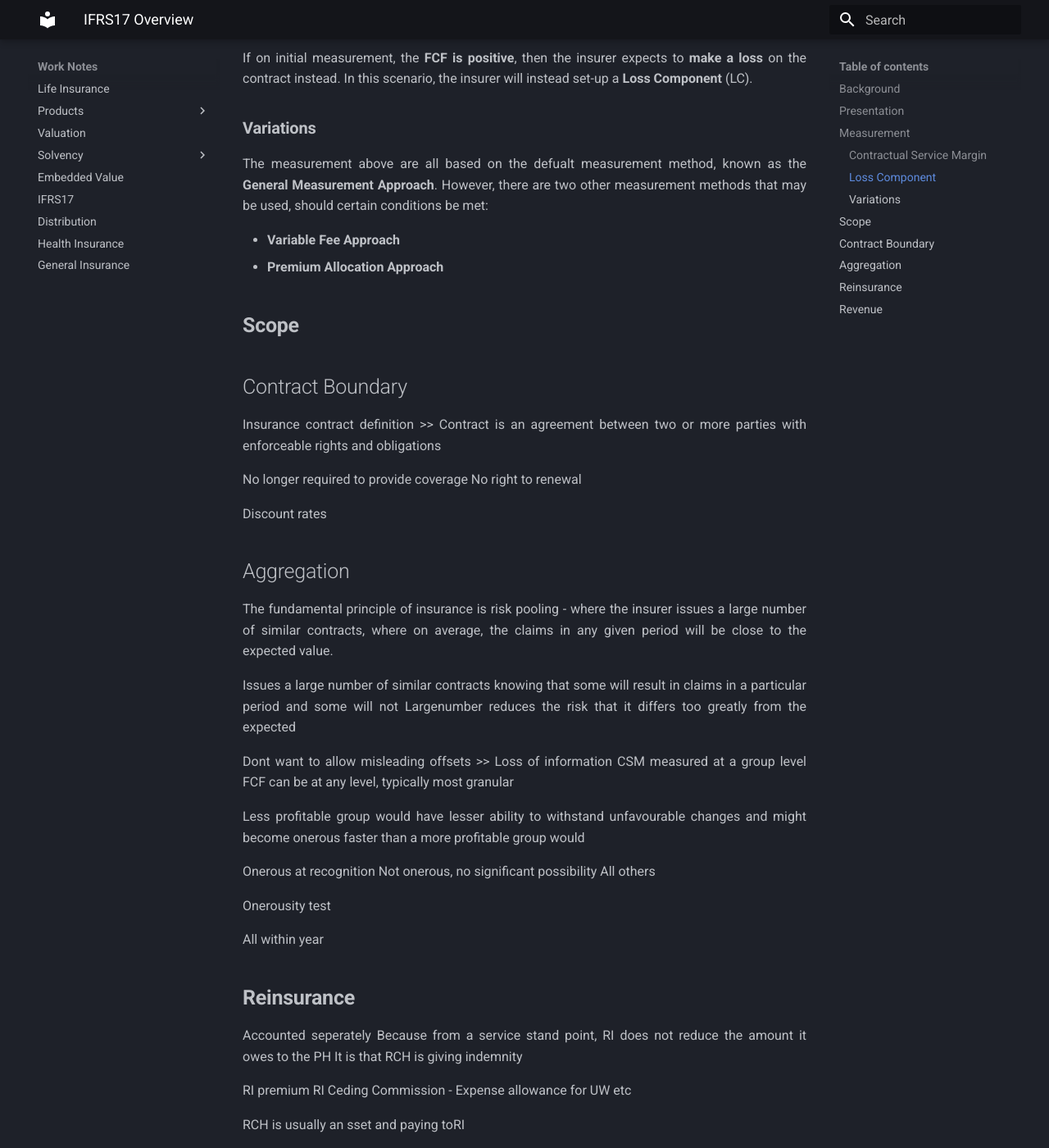
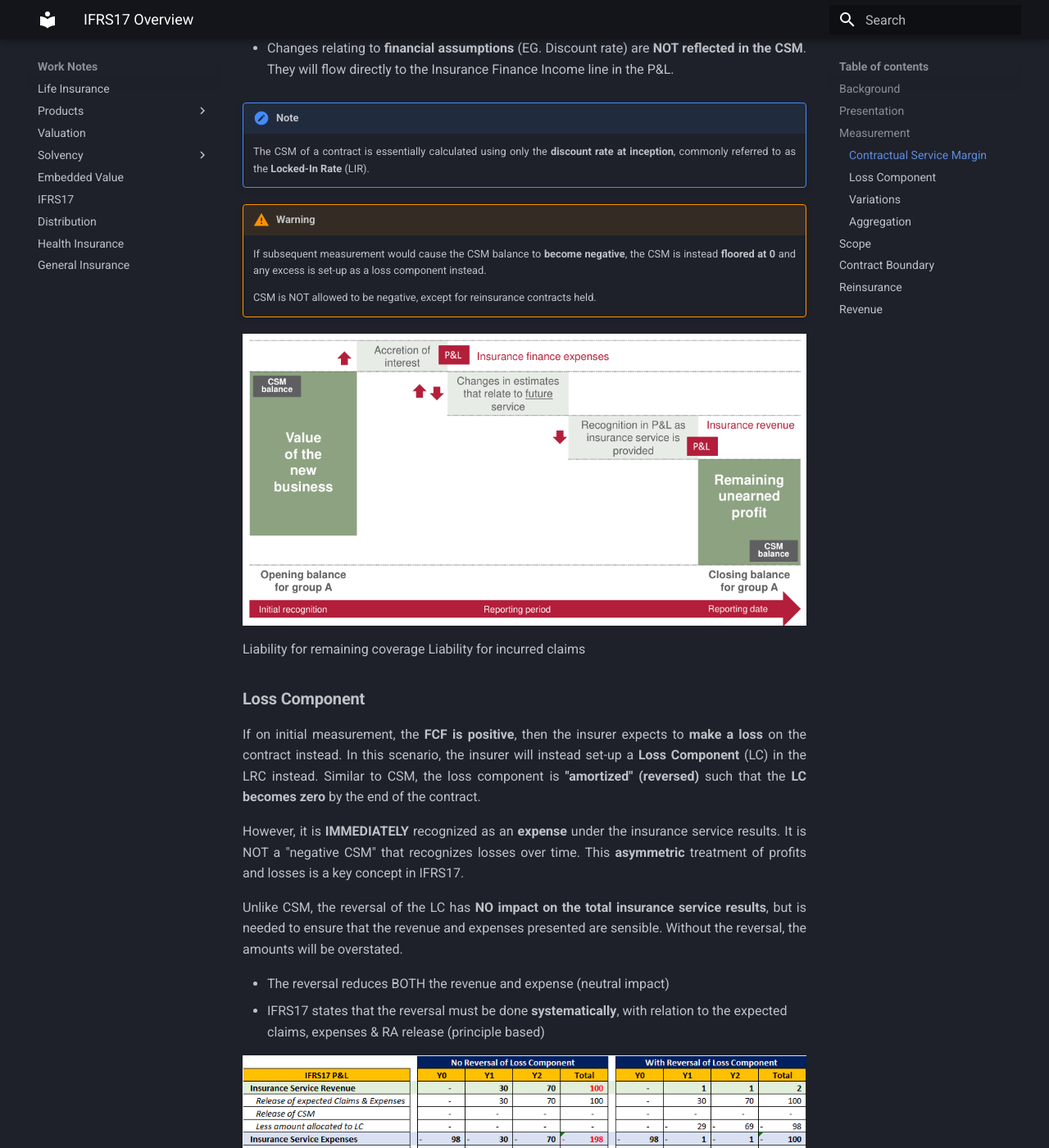
Before and after one commit to Sleepypiggi/Work_Notes, an MkDocs documentation site: the page built from docs/5_IFRS17/0_IFRS17_OVERVIEW.md, in a window 1280 px wide and 1400 px high, scrolled down 3353 px. Shown: the whole window at 82% size. Built offline with MkDocs 1.6.1 and Material for MkDocs 9.7.7, drawn with Linux system fonts in a browser that asks for light colours; some of the changed text lies outside the part shown.

Commit message:
Sunday 22/03/2026 23:10 Updates

```diff
--- a/docs/5_IFRS17/0_IFRS17_OVERVIEW.md
+++ b/docs/5_IFRS17/0_IFRS17_OVERVIEW.md
@@ -4,9 +4,19 @@
 
 IFRS stands for the **International Financial Reporting Standard**, which is a financial reporting framework to bring **transparency and consistency** to financial statements worldwide. IFRS17 is the set of standards that specifically cover the treatment of **insurance contracts**.
 
+!!! Info
+
+    There are two key IFRS standards for insurers:
+
+    * **IFRS17** - Insurance Contracts (Liablities)
+    * **IFRS9** - Financial Instruments (Assets)
+
+    Both standards were designed to work in tandem with one another, thus they should be adopted together to prevent accounting mismatches between the two components.
+
 It is important to have a clear **distinction** between the two common types of reporting:
 
 * **Financial Reporting** - Provide **accurate and objective** information about the company in a **consistent** format to **external stakeholders** to facilitate their decision making.
+
 * **Statutory Reporting** - Provide information about the company to **government authorities** to prove **compliance with relevant regulations**. Certain simplifications are allowed for operational ease. Given that Solvency is a primary concern, a more **conservative lens** is taken.
 
 Another broad concept to understand is that IFRS17 is a **Principle Based** framework. It outlines the **intended outcomes** of the framework, giving insurers the **flexibility to choose the method** in which they achieve the outcome. As such, there are **no prescriptive methods or amounts** outlined as they view them as creating arbitrage opportunities.
@@ -43,7 +53,9 @@ An insurance contract should be measured based on the **Fulfilment Cashflows** (
 The above can then be regrouped into three key components:
 
 1. **Best Estimate Liability** (BEL) - Present value of the unbiased cashflows
+
 2. **Risk Adjustment** (RA) - Present value of adjustment for non-financial (insurance) risks. It reflects the risk that actual experience might deviate from the best estimates.
+
 3. **Time Value of Options & Guarantees** (TVOG) - Present value of the adjustment for financial risk. It reflects the risk that financial variables might cause embedded options and guarantees in the product becomes **in-the-money**.
 
 !!! Warning
@@ -61,13 +73,13 @@ $$
     \text{FCF} = \text{BEL} + \text{RA} + \text{TVOG}
 $$
 
-On **Initial Measurement**, if the FCF is **negative**, the insurer expects a **net inflow**; the contract is expected to be **profitable**. In this case, the insurer will set up a positive **Contractual Service Margin** (CSM) equal to the FCF, such that the total liability of the contract is 0:
+On **Initial Measurement**, if the FCF is **negative**, the insurer expects a **net inflow**; the contract is expected to be **profitable**. In this case, the insurer will set up a positive **Contractual Service Margin** (CSM) under the LRC:
 
 $$
     \text{LRC} = \text{FCF} + \text{CSM} = 0
 $$
 
-The CSM effectively represents the **excess of inflows over outflows** and is a measure of the **unearned profit** of the contract. It is set-up to ensure that the expected profit from the contract is **NOT recognized immediately**. This follows the principle of a **service**, where profit should be **recognized each period** based on the amount of service provided. Thus, the **CSM is amortized each period**, released into the insurance service results as revenue.
+The CSM effectively represents the **excess of inflows over outflows** and is a measure of the **unearned profit** of the contract. It is set-up to ensure that the expected profit from the contract is **NOT recognized immediately**. This follows the principle of a **service**, where profit should be **recognized each period** based on the amount of service provided. Thus, the **CSM is amortized each period**, released as **revenue** under the insurance service results.
 
 !!! Note
 
@@ -78,21 +90,41 @@ The CSM effectively represents the **excess of inflows over outflows** and is a
 
 On **Subsequent Measurement**, the following effects must be accounted for:
 
-* **CSM accretes interest** based on the **initial discount rate**. This is to reflect the price of the service **at the time it is fulfilled** (time value effect).
+* **CSM accretes interest** based on the **initial discount rate**. This is to reflect the price of the service **at the time it is fulfilled** (time value effect). This is accounted for as an expense under investment results.
+
 * CSM is adjusted for **changes in non-financial assumptions**. Given the inherent uncertain nature of the business, this is to reflect the insurers **latest expectation** of the business.
+
 * Changes relating to **financial assumptions** (EG. Discount rate) are **NOT reflected in the CSM**. They will flow directly to the Insurance Finance Income line in the P&L.
 
 !!! Note
 
     The CSM of a contract is essentially calculated using only the **discount rate at inception**, commonly referred to as the **Locked-In Rate** (LIR).
 
+!!! Warning
+
+    If subsequent measurement would cause the CSM balance to **become negative**, the CSM is instead **floored at 0** and any excess is set-up as a loss component instead.
+
+    CSM is NOT allowed to be negative, except for reinsurance contracts held.
+
+<!-- Obtained from IFRS Org -->
+![CSM_ROLL_FORWARD](Assets/0_IFRS17_OVERVIEW.md/CSM_ROLL_FORWARD.png){.center}
 
 Liability for remaining coverage
 Liability for incurred claims
 
 ### **Loss Component**
 
-If on initial measurement, the **FCF is positive**, then the insurer expects to **make a loss** on the contract instead. In this scenario, the insurer will instead set-up a **Loss Component** (LC).
+If on initial measurement, the **FCF is positive**, then the insurer expects to **make a loss** on the contract instead. In this scenario, the insurer will instead set-up a **Loss Component** (LC) in the LRC instead. Similar to CSM, the loss component is **"amortized" (reversed)** such that the **LC becomes zero** by the end of the contract.
+
+However, it is **IMMEDIATELY** recognized as an **expense** under the insurance service results. It is NOT a "negative CSM" that recognizes losses over time. This **asymmetric** treatment of profits and losses is a key concept in IFRS17.
+
+Unlike CSM, the reversal of the LC has **NO impact on the total insurance service results**, but is needed to ensure that the revenue and expenses presented are sensible. Without the reversal, the amounts will be overstated.
+
+* The reversal reduces BOTH the revenue and expense (neutral impact)
+* IFRS17 states that the reversal must be done **systematically**, with relation to the expected claims, expenses & RA release (principle based)
+
+<!-- Self Made -->
+![LC_REVERSAL](Assets/0_IFRS17_OVERVIEW.md/LC_REVERSAL.png){.center}
 
 ### **Variations**
 
@@ -100,6 +132,38 @@ The measurement above are all based on the defualt measurement method, known as
 
 * **Variable Fee Approach**
 * **Premium Allocation Approach**
+
+### Aggregation
+
+The fundamental principle of insurance is **risk pooling** - where the insurer issues a large number of **similar contracts**, where on average, the claims in any given period will be close to the expected value. Thus, contracts should be **measured in groups** to better reflect this.
+
+However, since profit and losses are treated **asymetrically**, it is important **not to mix the two** together as there might be offsetting effects where **information is lost**:
+
+* **Onerous** at recognition
+* **Not onerous** at recognition and **no significant possibility** of becoming onerous
+* **Others** - Not onerous but with possibility of becoming onerous
+
+In totality, there are **three levels of aggregation**:
+
+* **Portfolio** - Contracts with **similar risks** which are managed together (EG. Participating Whole Life, Universal Life)
+* **Group** - Contracts with similar levels of profitability
+* **Cohort** - Contracts **issued within one year** from one another, allowing **changes in profitability** of the business to be observed over time
+
+!!! Warning
+
+    Once the contracts are aggregated at initial recognition, **no changes** to the level of aggregation of the contract may be made - even if the contract subsequently changes profitability.
+
+!!! Tip
+
+    For new business, contracts will be **added to the cohort** until one year from the issuance of the first policy - at which the cohort becomes **closed**.
+
+<!-- Self Made -->
+![IFRS17_LOA](Assets/0_IFRS17_OVERVIEW.md/IFRS17_LOA.png){.center}
+
+
+
+CSM measured at a group level
+FCF can be at any level, typically most granular
 
 ## **Scope**
 
@@ -112,27 +176,6 @@ No longer required to provide coverage
 No right to renewal
 
 Discount rates
-
-## Aggregation
-
-The fundamental principle of insurance is risk pooling - where the insurer issues a large number of similar contracts, where on average, the claims in any given period will be close to the expected value.
-
-Issues a large number of similar contracts knowing that some will result in claims in a particular period and some will not
-Largenumber reduces the risk that it differs too greatly from the expected
-
-Dont want to allow misleading offsets >> Loss of information
-CSM measured at a group level
-FCF can be at any level, typically most granular
-
-Less profitable group would have lesser ability to withstand unfavourable changes and might become onerous faster than a more profitable group would
-
-Onerous at recognition
-Not onerous, no significant possibility
-All others
-
-Onerousity test
-
-All within year
 
 ## **Reinsurance**
 
```
Also changed, not shown: docs/5_IFRS17/Assets/0_IFRS17_OVERVIEW.md/CSM_ROLL_FORWARD.png (added), docs/5_IFRS17/Assets/0_IFRS17_OVERVIEW.md/IFRS17_LOA.png (added), docs/5_IFRS17/Assets/0_IFRS17_OVERVIEW.md/LC_REVERSAL.png (added).
